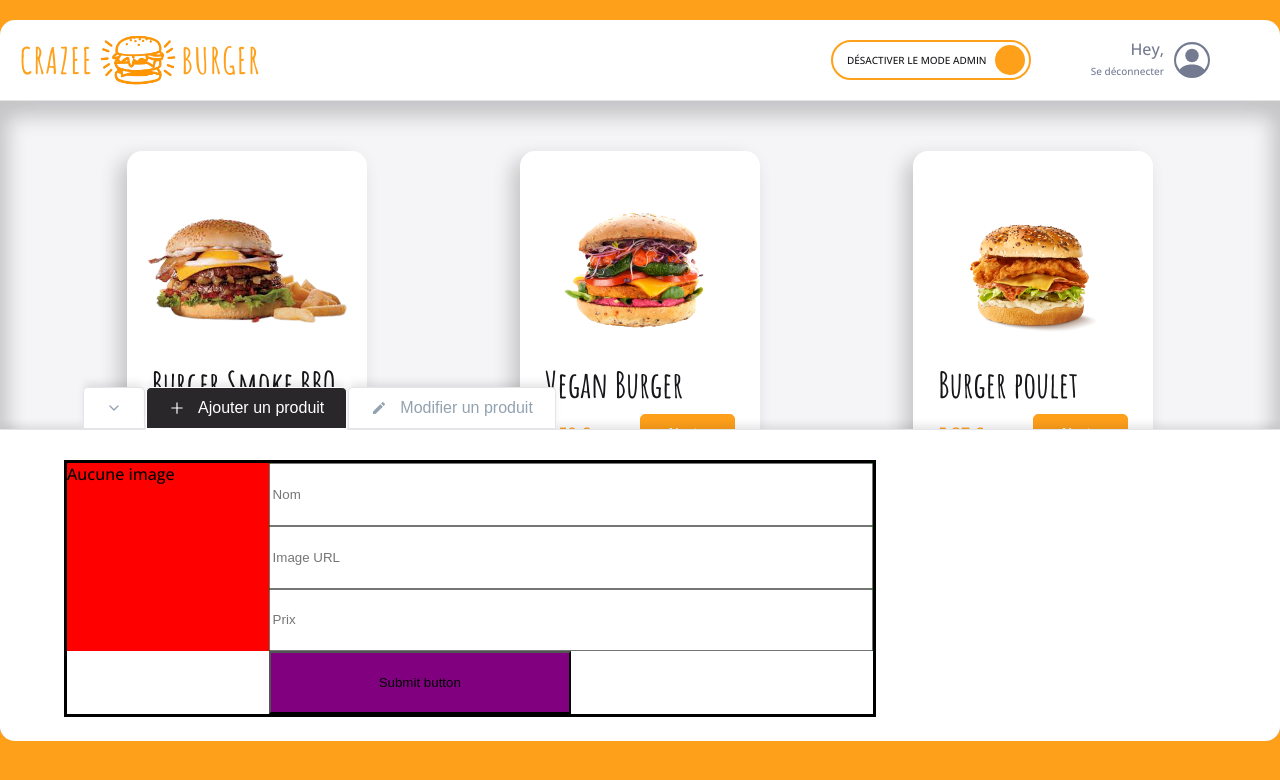
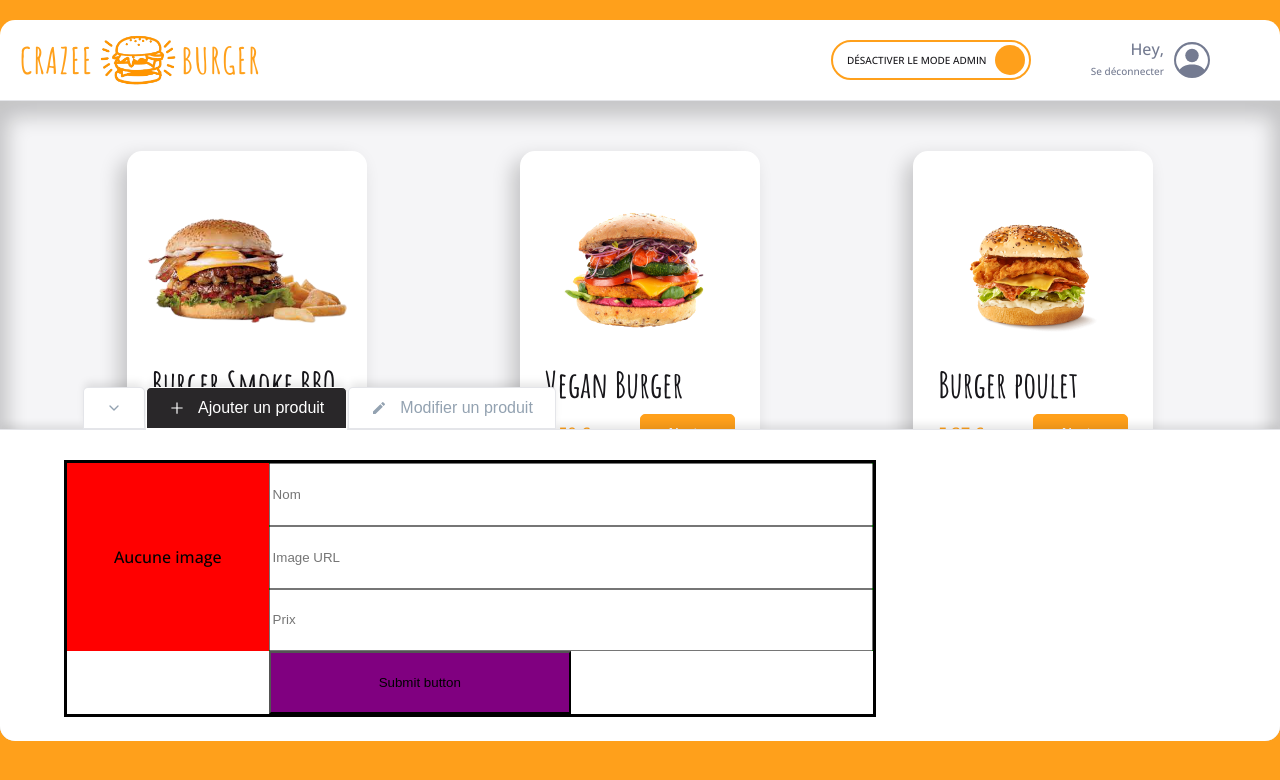
Before and after one commit to Benaldev/Crazee-burger, a React (Vite) app: page /order/1 in a window 1280 px wide. Shown: the top 780 px of the page. Built offline with nearby package versions, Linux system fonts and the light colour scheme.

Commit message:
✨  F08: ADMIN > AddForm > Add image preview

```diff
--- a/src/components/pages/order/Main/Admin/AdminPanel/AddForm.jsx
+++ b/src/components/pages/order/Main/Admin/AdminPanel/AddForm.jsx
@@ -33,7 +33,13 @@
   //affichage
   return (
     <AddFormStyled onSubmit={handleSubmit}>
-      <div className="images-preview">Aucune image</div>
+      <div className="images-preview">
+        {newProduct.imageSource ? (
+          <img src={newProduct.imageSource} alt={newProduct.title} />
+        ) : (
+          <div>Aucune image</div>
+        )}
+      </div>
       <div className="inputs-fields">
         <input
           name="title"
@@ -73,6 +79,16 @@
   .images-preview {
     background: red;
     grid-area: 1 / 1 / 4 / 2;
+    display: flex;
+    justify-content: center;
+    align-items: center;
+
+    img {
+      width: 100%;
+      height: 100%;
+      object-fit: contain;
+      object-position: center;
+    }
   }
 
   .inputs-fields {
```
